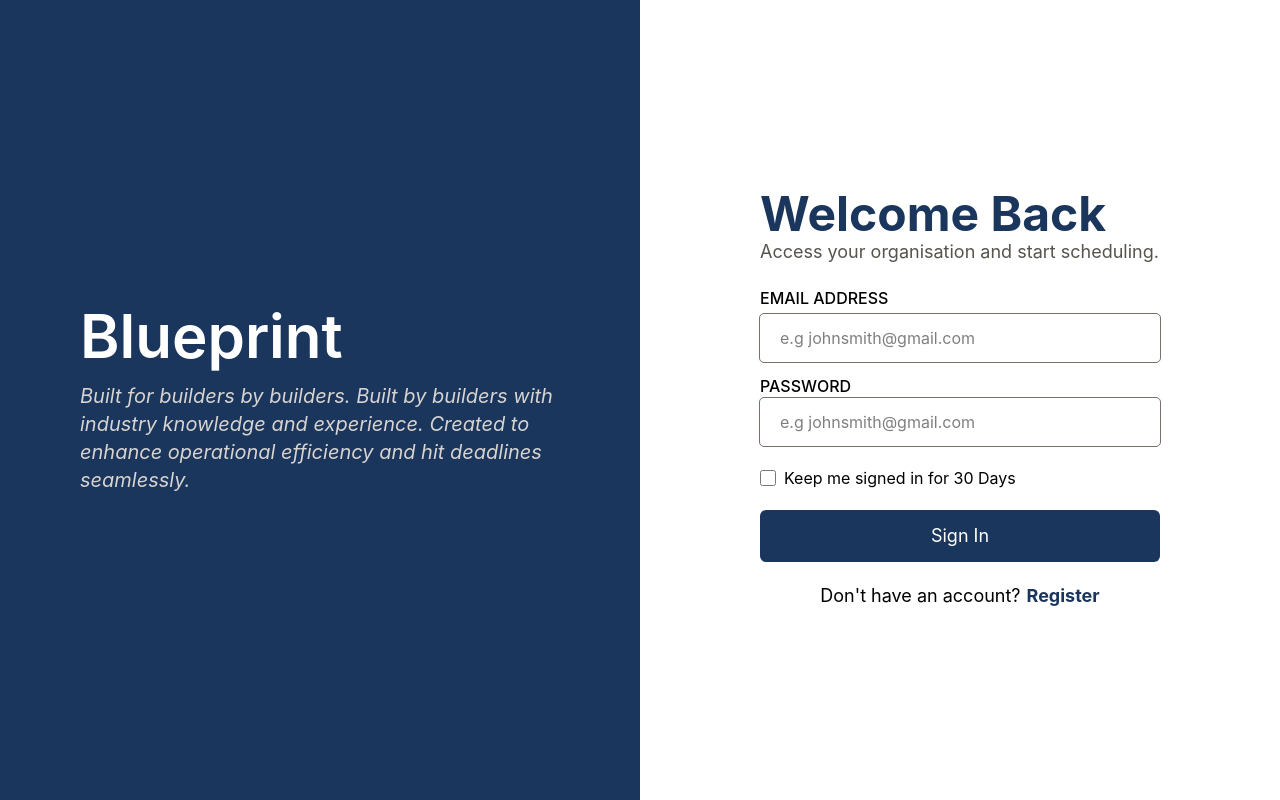
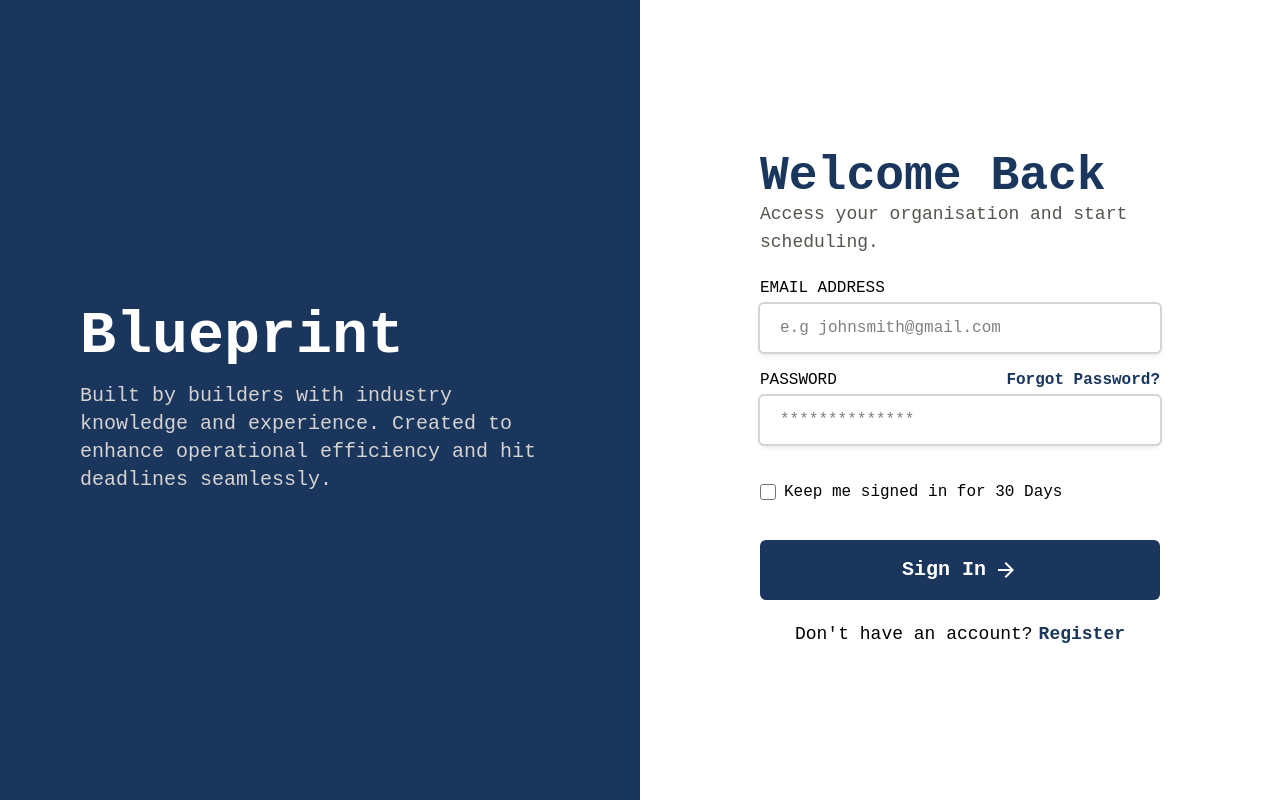
Before and after one commit to BronsonChaker/blueprint-web, a React (Vite) app: page /login in a window 1280 px wide. Built offline with nearby package versions, Linux system fonts and the light colour scheme.

Commit message:
google icons imported into project for use, Jetbrains Mono font added to project and used currentyl fopr whole project as a test, Login UI most completed no functionality as of yet, ForgotPassword page added

```diff
--- a/index.html
+++ b/index.html
@@ -5,6 +5,10 @@
     <link rel="icon" type="image/svg+xml" href="/favicon.svg" />
     <meta name="viewport" content="width=device-width, initial-scale=1.0" />
     <title>blueprint-web</title>
+    <link
+      rel="stylesheet"
+      href="https://fonts.googleapis.com/css2?family=Material+Symbols+Outlined:opsz,wght,FILL,GRAD@24,400,0,0&icon_names=arrow_forward"
+    />
   </head>
   <body>
     <div id="root"></div>
--- a/src/App.jsx
+++ b/src/App.jsx
@@ -1,7 +1,7 @@
 function App() {
   return (
     <>
-      <h1 className="text-7xl">Test</h1>
+      <h1 className="text-4xl">Test</h1>
     </>
   );
 }
--- a/src/index.css
+++ b/src/index.css
@@ -1,4 +1,5 @@
 @import "tailwindcss";
+@import url("https://fonts.googleapis.com/css2?family=JetBrains+Mono:ital,wght@0,100..800;1,100..800&display=swap");
 
 @theme {
   --color-primary: #1a365d;
@@ -9,3 +10,7 @@
   --font-heading: "Inter", sans-serif;
   --font-body: "Inter", sans-serif;
 }
+
+* {
+  font-family: "JetBrains Mono", monospace;
+}
--- a/src/main.jsx
+++ b/src/main.jsx
@@ -6,6 +6,7 @@ import App from "./App.jsx";
 import Dashboard from "./pages/Dashboard.jsx";
 import Register from "./pages/Register.jsx";
 import Login from "./pages/Login.jsx";
+import ForgotPassword from "./pages/ForgotPassword.jsx";
 
 createRoot(document.getElementById("root")).render(
   <StrictMode>
@@ -15,6 +16,7 @@ createRoot(document.getElementById("root")).render(
         <Route path="/dashboard" element={<Dashboard />} />
         <Route path="/register" element={<Register />} />
         <Route path="/login" element={<Login />} />
+        <Route path="/forgotpassword" element={<ForgotPassword />} />
       </Routes>
     </BrowserRouter>
   </StrictMode>,
--- /dev/null
+++ b/src/pages/ForgotPassword.jsx
@@ -0,0 +1,7 @@
+export default function ForgotPassword() {
+  return (
+    <div>
+      <div>Forgot Password</div>
+    </div>
+  );
+}
--- a/src/pages/Login.jsx
+++ b/src/pages/Login.jsx
@@ -3,13 +3,13 @@ import { Link } from "react-router";
 export default function Login() {
   return (
     <div className="flex w-screen h-screen">
+      <title>Login</title>
       {/*  */}
       <div className="w-1/2 bg-primary flex justify-center flex-col px-20">
         <h3 className="text-white text-6xl font-semibold">Blueprint</h3>
-        <p className="mt-4 text-stone-300 italic text-xl">
-          Built for builders by builders. Built by builders with industry
-          knowledge and experience. Created to enhance operational efficiency
-          and hit deadlines seamlessly.
+        <p className="mt-4 text-stone-300 text-xl">
+          Built by builders with industry knowledge and experience. Created to
+          enhance operational efficiency and hit deadlines seamlessly.
         </p>
       </div>
 
@@ -22,23 +22,41 @@ export default function Login() {
           </p>
         </div>
 
-        <form action="" className="w-full flex flex-col mt-5">
+        <form action="" className="w-full flex flex-col mt-5 gap-4">
+          {/* Email Address Input */}
+          <div className="w-full flex flex-col">
             <label htmlFor="" className="font-medium">
               EMAIL ADDRESS
             </label>
             <input
               type="email"
-            className="rounded-sm outline-1 outline-stone-500 px-5 py-3 mt-1"
+              className="rounded-sm outline-2 outline-stone-300 px-5 py-3 mt-1 shadow-md"
               placeholder="e.g johnsmith@gmail.com"
             />
-          <label htmlFor="" className="mt-3 font-medium">
+          </div>
+
+          {/* Password Input */}
+
+          <div className="w-full flex flex-col">
+            <div className="w-full flex justify-between">
+              <label htmlFor="" className="font-medium">
                 PASSWORD
               </label>
+              <Link
+                to="/forgotpassword"
+                className="text-primary font-bold hover:opacity-70 hover:duration-300"
+              >
+                Forgot Password?
+              </Link>
+            </div>
+
             <input
-            type="text"
-            className="rounded-sm outline-1 outline-stone-500 px-5 py-3"
-            placeholder="e.g johnsmith@gmail.com"
+              type="password"
+              className="flex rounded-sm outline-2 outline-stone-300 px-5 py-3 mt-1 shadow-md"
+              placeholder="**************"
             />
+          </div>
+
           <div className="flex flex-row items-center gap-2 mt-5">
             <input
               type="checkbox"
@@ -49,15 +67,18 @@ export default function Login() {
 
           <button
             type="submit"
-            className="bg-primary w-full py-3 rounded-md text-white cursor-pointer text-lg mt-5"
+            className="flex justify-center items-center bg-primary w-full py-4 rounded-md text-white cursor-pointer mt-5 gap-2 font-semibold text-xl"
           >
-            Sign In
+            Sign In <span class="material-symbols-outlined">arrow_forward</span>
           </button>
         </form>
 
         <div className="w-full flex flex-row gap-1.5 items-center justify-center text-lg mt-5">
           <p>Don't have an account?</p>
-          <Link to="/register" className="text-primary font-bold">
+          <Link
+            to="/register"
+            className="text-primary font-bold hover:opacity-70 hover:duration-300"
+          >
             Register
           </Link>
         </div>
```
Lines whose indentation alone changed are shown as unchanged.
